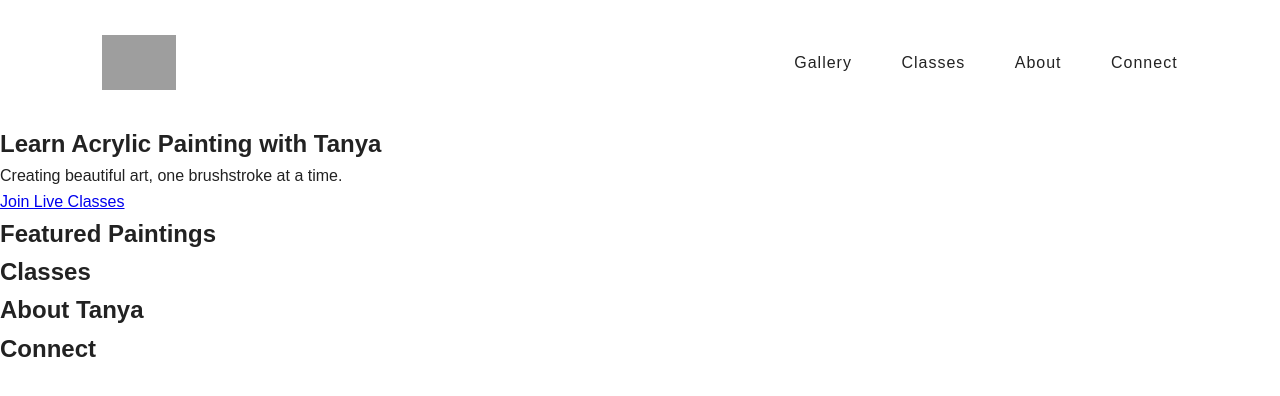
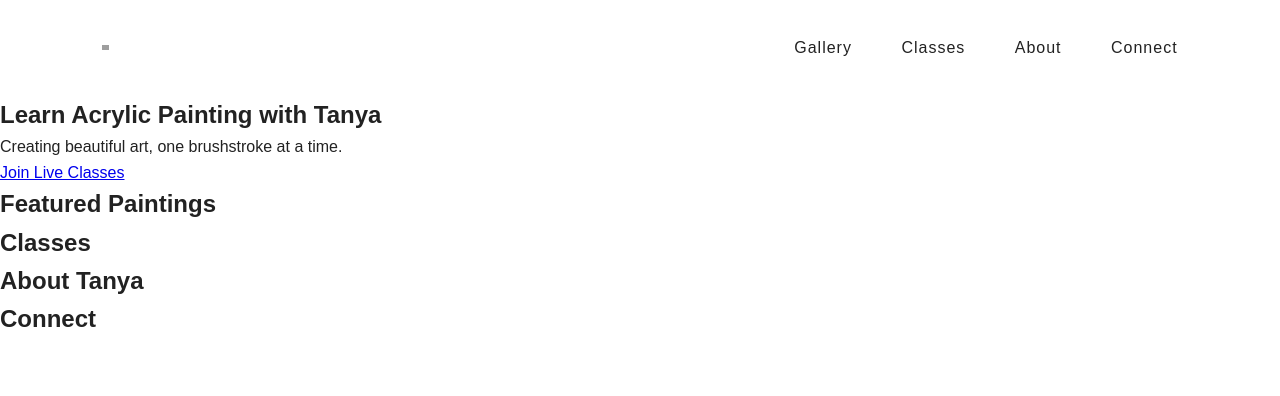
Before and after one commit to tanyacrylics/tanyacrylics.github.io, a plain HTML site: page index.html in a window 1280 px wide. Drawn offline with Linux system fonts and the light colour scheme; grey boxes are pictures that could not be loaded.

Commit message:
Fix logo image height to 5px

```diff
--- a/style.css
+++ b/style.css
@@ -30,7 +30,7 @@ header{
 
 .logo img{
 
-    height:55px;
+    height:5px;
 
     width:auto;
 
```
